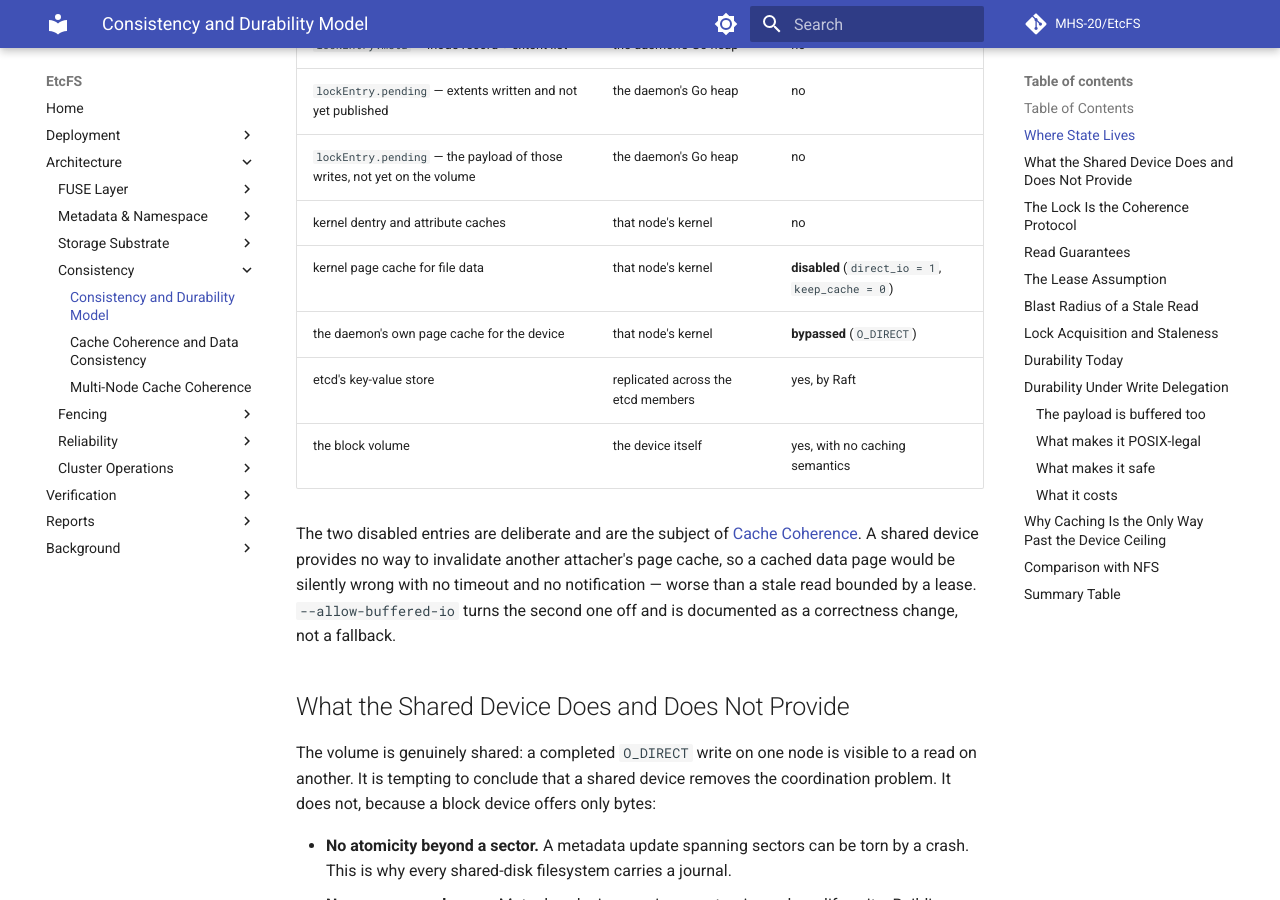
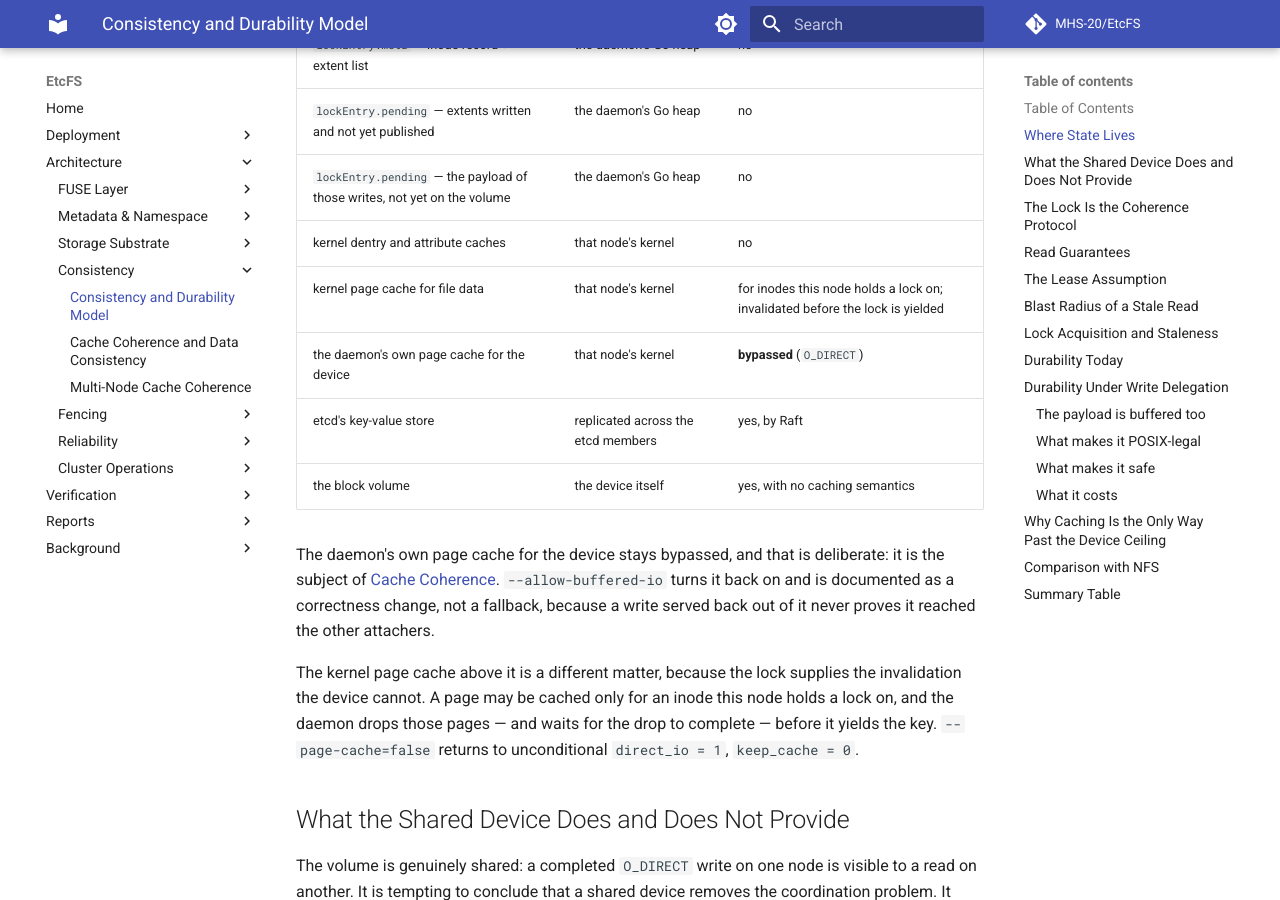
Before and after one commit to etcfs/etcfs-docs, an MkDocs documentation site: the page built from docs/architecture/consistency/consistency-and-durability-model.md, in a window 1280 px wide and 900 px high, scrolled down 991 px. Built offline with MkDocs 1.6.1 and Material for MkDocs 9.7.7, drawn with Linux system fonts in a browser that asks for light colours; comment, search, counter and statistics services are not loaded; some of the changed text lies outside the part shown.

Commit message:
perf(fuse): let the kernel cache pages for a held inode and invalidated them before yielding its lock

```diff
--- a/docs/architecture/consistency/consistency-and-durability-model.md
+++ b/docs/architecture/consistency/consistency-and-durability-model.md
@@ -34,17 +34,22 @@ cache in the system is private RAM belonging to one node.
 | `lockEntry.pending` — extents written and not yet published | the daemon's Go heap | no |
 | `lockEntry.pending` — the payload of those writes, not yet on the volume | the daemon's Go heap | no |
 | kernel dentry and attribute caches | that node's kernel | no |
-| kernel page cache for file data | that node's kernel | **disabled** (`direct_io = 1`, `keep_cache = 0`) |
+| kernel page cache for file data | that node's kernel | for inodes this node holds a lock on; invalidated before the lock is yielded |
 | the daemon's own page cache for the device | that node's kernel | **bypassed** (`O_DIRECT`) |
 | etcd's key-value store | replicated across the etcd members | yes, by Raft |
 | the block volume | the device itself | yes, with no caching semantics |
 
-The two disabled entries are deliberate and are the subject of
-[Cache Coherence](cache-coherence.md). A shared device provides no way to
-invalidate another attacher's page cache, so a cached data page would be
-silently wrong with no timeout and no notification — worse than a stale read
-bounded by a lease. `--allow-buffered-io` turns the second one off and is
-documented as a correctness change, not a fallback.
+The daemon's own page cache for the device stays bypassed, and that is
+deliberate: it is the subject of [Cache Coherence](cache-coherence.md).
+`--allow-buffered-io` turns it back on and is documented as a correctness
+change, not a fallback, because a write served back out of it never proves it
+reached the other attachers.
+
+The kernel page cache above it is a different matter, because the lock supplies
+the invalidation the device cannot. A page may be cached only for an inode this
+node holds a lock on, and the daemon drops those pages — and waits for the drop
+to complete — before it yields the key. `--page-cache=false` returns to
+unconditional `direct_io = 1`, `keep_cache = 0`.
 
 ## What the Shared Device Does and Does Not Provide
 
@@ -160,6 +165,15 @@ client observing it. It is bounded by the lock session's TTL (2 s,
 partitioned node's read failed at etcd; now it can be served from cache inside
 that window. That is the one safety property the caching work traded away, and
 it is recorded here rather than left implicit.
+
+The kernel page cache widens that window rather than opening a new one, and it
+is the one cache the daemon cannot simply drop from its own memory. When a lock
+key is yielded deliberately the pages go first and the yield waits for them.
+When the key is discovered to be already gone — a lease that expired
+unobserved — the invalidation is still issued, but it can only be attempted
+after the fact, so a read on this node can be answered from a page cached
+before the loss until it completes. `--page-cache=false` removes this case
+entirely.
 
 Fencing does not open a separate hole. A generation bump stops a node's
 writes but does not delete its lock keys, so a fenced node's cached reads are
@@ -382,11 +396,15 @@ the peak, never the sustained average — a working set larger than RAM is still
 device-bound, and a cold random read is device-bound for every filesystem.
 
 The lock makes data caching legitimate for the same reason it makes metadata
-caching legitimate. Buffering write data in RAM ahead of the device is described
-above, and it inverts nothing because the flush writes bytes to the device
-*before* committing their extents. Kernel page caching for inodes this node
-holds, invalidated before the lock is yielded, is the read-side counterpart and
-is planned, not built.
+caching legitimate, and both directions are taken. Buffering write data in RAM
+ahead of the device is described above, and it inverts nothing because the flush
+writes bytes to the device *before* committing their extents. Kernel page
+caching for inodes this node holds is the read-side counterpart: the pages are
+invalidated before the lock is yielded, and a failure to invalidate them stops
+the yield rather than being logged and ignored.
+
+Neither shows up in a benchmark whose client opens with `O_DIRECT`, which
+bypasses the client page cache and reaches the daemon for every read.
 
 ## Comparison with NFS
 
@@ -422,9 +440,11 @@ Current behaviour unless marked planned.
 |---|---|
 | Are file-content reads linearizable? | Yes, while the lock session's lease holds |
 | Are `stat`/`lookup`/`readdir` linearizable? | Reads of etcd are; the kernel may answer from its own cache for `attr_timeout` |
+| Can a read be served from this node's kernel page cache? | Only for an inode this node holds a lock on; the pages go before the lock does |
 | Can a read return another file's bytes? | No — arena ownership confines reclamation; one narrow scrubber window remains |
 | Can a lock be granted from a stale view? | No — acquisition is a transaction, never a read |
 | Can a node believe it holds a lock it doesn't? | Yes, within the lock session TTL after an unobserved lease loss |
+| Can a stale kernel page outlive its lock? | Not for a lock yielded deliberately — the yield waits for the invalidation; after an unobserved lease loss, until the invalidation that follows the discovery |
 | Is an acked `write()` durable? | Only after `fsync`, `close`, a recall, or the flush interval; `--metadata-flush-interval=0` makes every `write()` durable again |
 | Are an acked write's bytes on the volume? | Not necessarily — with `--write-data-cache` they land at the same flush that publishes them, never after it; `--write-data-cache=false` puts them down per write |
 | Can a crash corrupt a file? | No — a write is published atomically or not at all |
```
Also changed, not shown: docs/architecture/consistency/cache-coherence.md (+14 -1 lines), docs/architecture/fuse/fuse-cache-management.md (+25 -4 lines).
